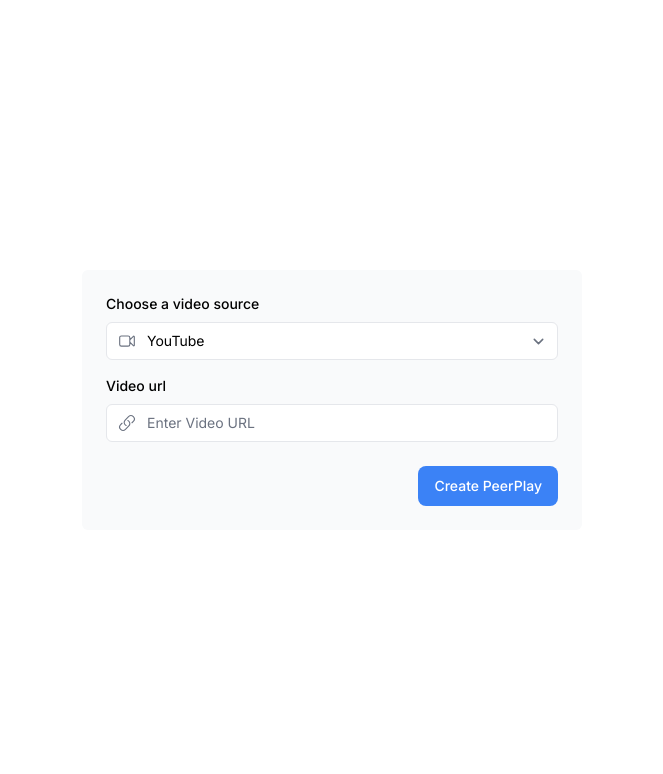
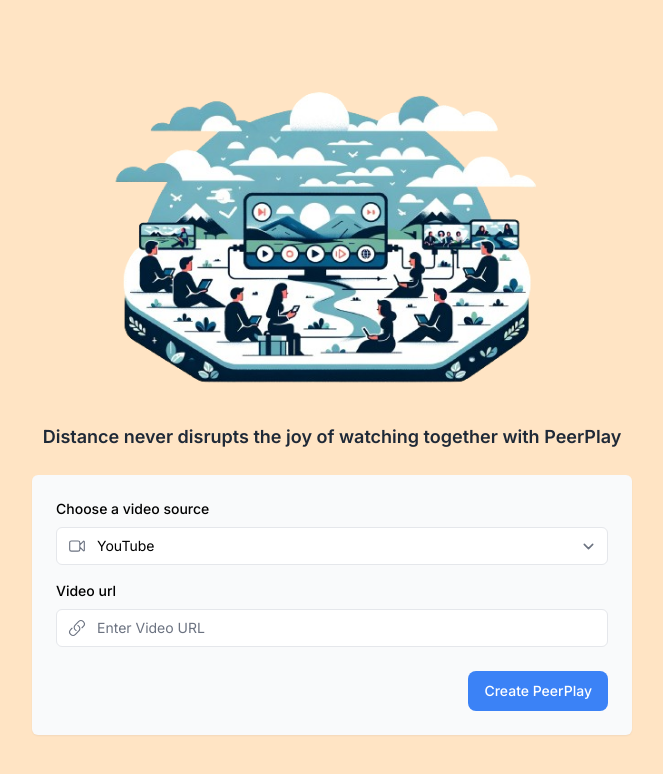
Before and after one commit to johnexzy/PeerPlay, a Next.js app: page / in a window 1280 px wide. Shown: the top 774 px of the page, without its empty margins (308-971 px from the left). Built offline with nearby package versions, Linux system fonts and the light colour scheme.

Commit message:
:lipstick: (added style improvements)

```diff
--- a/app/globals.css
+++ b/app/globals.css
@@ -16,3 +16,7 @@
   -webkit-appearance: none;
   margin: 0;
 }
+
+body {
+ background-color: bisque;
+}
--- a/app/page.tsx
+++ b/app/page.tsx
@@ -5,22 +5,40 @@
 import { sources } from "@/utils/sources";
 import { Button } from "@/components/button";
 import { createPlay } from "./lib/actions";
+import Image from "next/image";
+import PeerPlayImg from "@/assets/images/peerplay-home.png"
 
 function Page() {
   const initialState = { message: "", errors: {}, data: undefined };
+  const [state, dispatch] = useFormState(createPlay, initialState);
 
-  const [state, dispatch] = useFormState(createPlay, initialState);
   return (
-    <div className="flex flex-col justify-center items-center h-screen">
-      <form className=" max-w-[500px] w-full" action={dispatch}>
-        <div className="rounded-md bg-gray-50 p-4 md:p-6">
+    <div className="flex flex-col justify-center items-center h-screen p-4">
+      <form className="max-w-[600px] w-full" action={dispatch}>
+        <div className="mb-6 text-center">
+          <Image
+            src={PeerPlayImg}
+            width={661}
+            alt="PeerPlay platform for shared video viewing."
+          />
+          <h1 className="text-lg text-gray-800 font-semibold my-4">
+           Distance never disrupts the joy of watching together with PeerPlay
+          </h1>
+        </div>
+
+        <div className="rounded-md bg-gray-50 p-6 shadow-sm">
+
           {state.data && (
             <div className="text-[12px] mb-5">
               <p className=" font-mono ">
-              <span className="font-bold">Link</span>: <span className="text-green-600">https://peer-play-azure.vercel.app/play/{state.data.id}</span>
+                <span className="font-bold">Link</span>:{" "}
+                <span className="text-green-600">
+                  https://peer-play-azure.vercel.app/play/{state.data.id}
+                </span>
               </p>
               <div className=" font-mono ">
-               <span className="font-bold">PeerPlayId</span>: <span className="text-green-600">{state.data.room_id}</span>
+                <span className="font-bold">PeerPlayId</span>:{" "}
+                <span className="text-green-600">{state.data.room_id}</span>
               </div>
             </div>
           )}
--- a/templates/AppPlayer.tsx
+++ b/templates/AppPlayer.tsx
@@ -37,7 +37,7 @@
         setIsRoomIdValid(false);
       }
       setCheckingId(false);
-    }, 2000);
+    }, 1000);
   };
 
   return (
```
Also changed, not shown: assets/images/peerplay-home.png (added), 1 other file (tests, documents, lock files or other folders).
